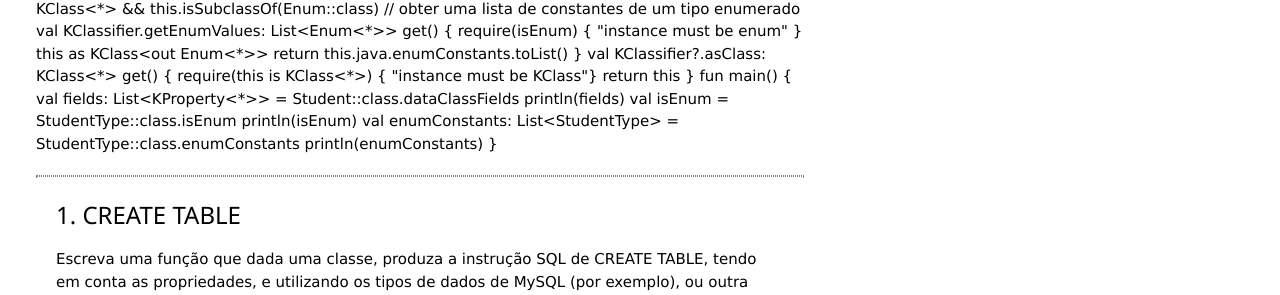
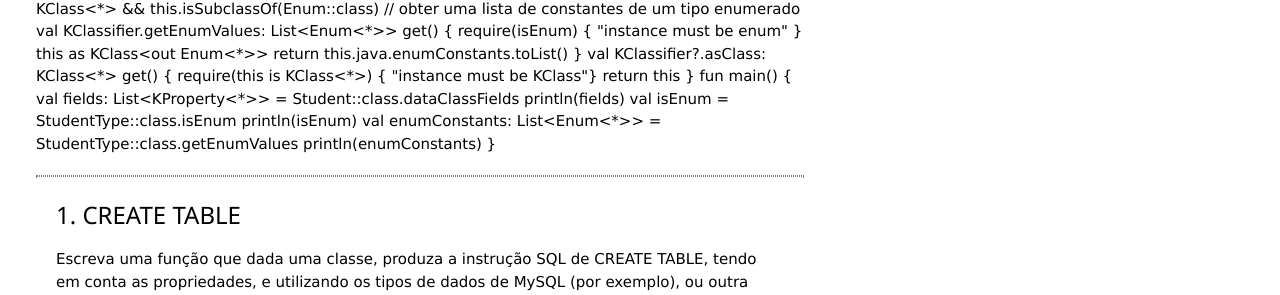
Before and after one commit to andre-santos-pt/andre-santos-pt.github.io, a Jekyll site: the page built from kotlin/metaprogramacao/exercicios/geradorsql.md, in a window 1280 px wide and 900 px high, scrolled down 355 px. Shown: the part 350-645 px from the top of the window. Built offline with Jekyll 4.4.1, drawn with Linux system fonts in a browser that asks for light colours; nearby versions of some CDN libraries; some of the changed text lies outside the part shown.

Commit message:
Update geradorsql.md

```diff
--- a/kotlin/metaprogramacao/exercicios/geradorsql.md
+++ b/kotlin/metaprogramacao/exercicios/geradorsql.md
@@ -67,7 +67,8 @@ fun main() {
     println(fields)
     val isEnum = StudentType::class.isEnum
     println(isEnum)
-    val enumConstants: List<StudentType> = StudentType::class.enumConstants
+    val enumConstants: List<Enum<*>> = StudentType::class.getEnumValues
+
     println(enumConstants)
 }
 "
```
